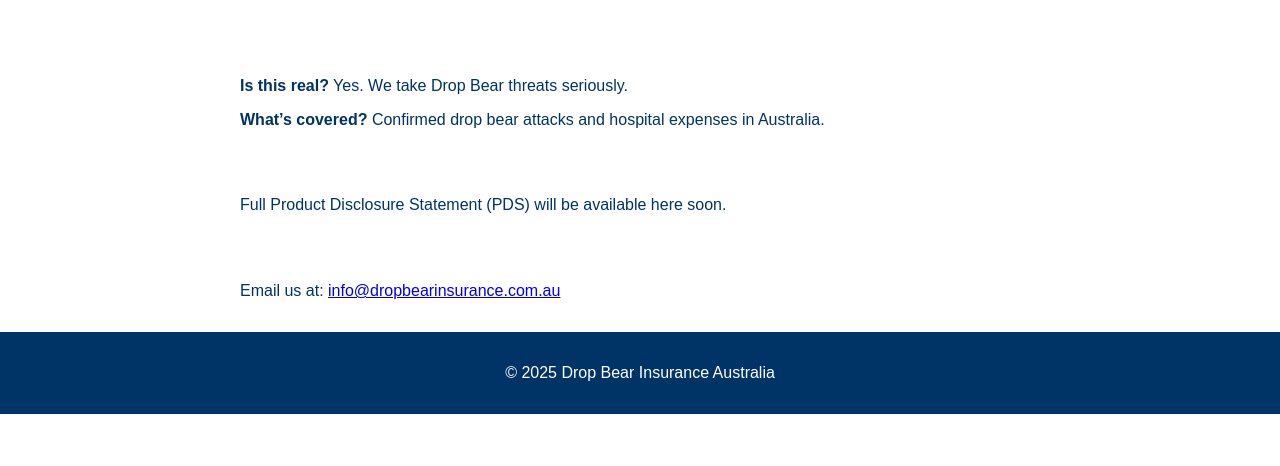
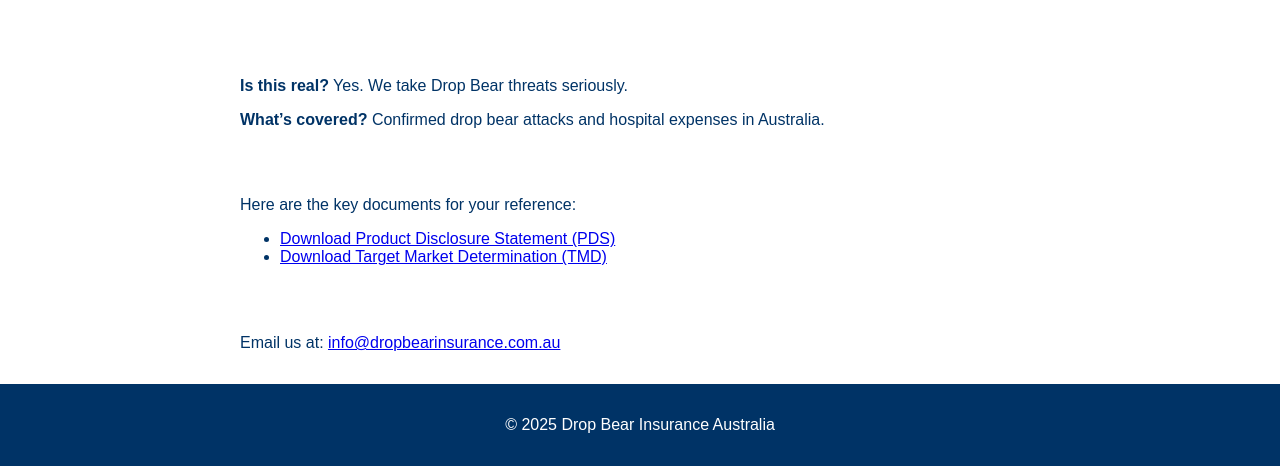
Before and after one commit to DropBearAdmin/dropbear-insurance, a plain HTML site: page index.html in a window 1280 px wide. Shown: the part 1654-2120 px from the top of the page. Before the commit the page ends 2068 px from the top, so only its background shows below. Drawn offline with Linux system fonts and the light colour scheme.

Commit message:
Update index.html

```diff
--- a/index.html
+++ b/index.html
@@ -108,7 +108,11 @@
 
     <section id="documents">
       <h2>Documents</h2>
-      <p>Full Product Disclosure Statement (PDS) will be available here soon.</p>
+       <p>Here are the key documents for your reference:</p>
+  <ul>
+    <li><a href="Drop_Bear_Insurance_PDS.pdf" target="_blank" download>Download Product Disclosure Statement (PDS)</a></li>
+    <li><a href="Drop_Bear_Insurance_TMD.pdf" target="_blank" download>Download Target Market Determination (TMD)</a></li>
+  </ul>
     </section>
 
     <section id="contact">
```
